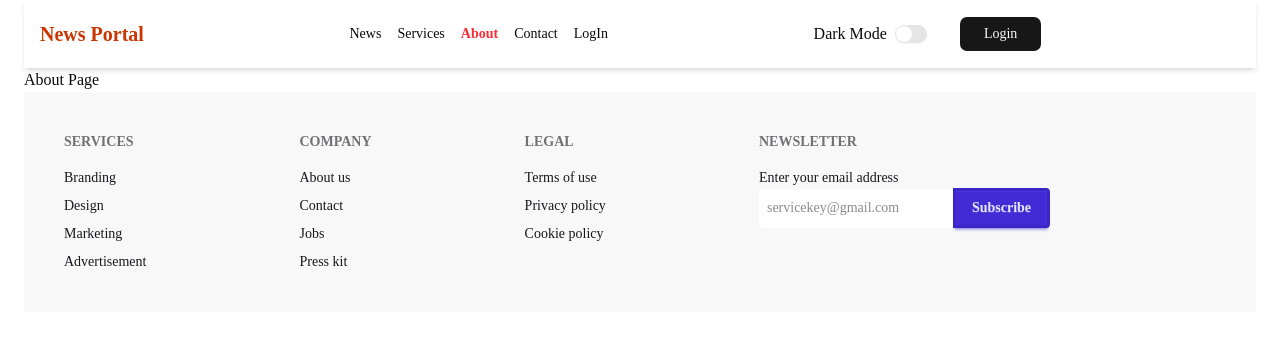
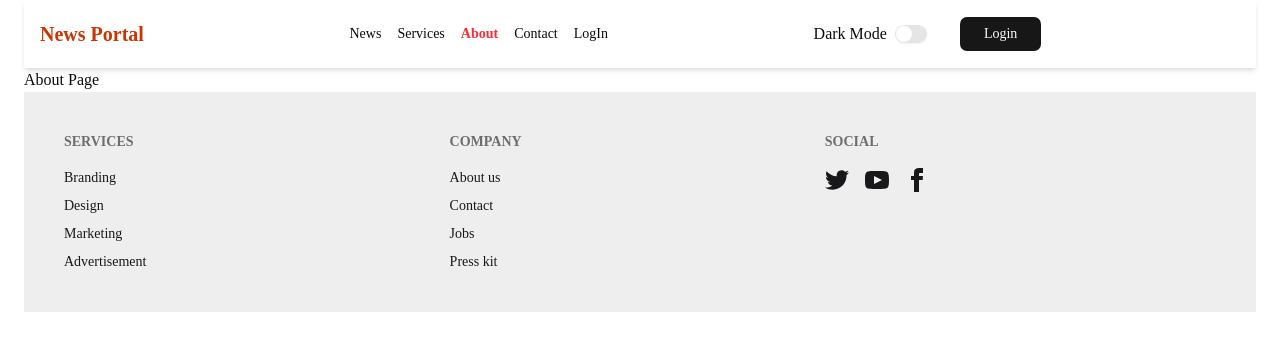
Before and after one commit to Sadikun1768/rnextjs_newsportal, a Next.js app: page /about in a window 1280 px wide. Shown: the top 350 px of the page. Built offline with nearby package versions, Linux system fonts and the light colour scheme.

Commit message:
footer change

```diff
--- a/components/ui/Footer.jsx
+++ b/components/ui/Footer.jsx
@@ -3,7 +3,7 @@
 export default function Footer() {
   return (
     <div>
-      <footer className="footer sm:footer-horizontal bg-base-200 text-base-content p-10">
+      <footer className="footer sm:footer-horizontal bg-base-300 text-base-content p-10">
   <nav>
     <h6 className="footer-title">Services</h6>
     <a className="link link-hover">Branding</a>
@@ -19,24 +19,43 @@
     <a className="link link-hover">Press kit</a>
   </nav>
   <nav>
-    <h6 className="footer-title">Legal</h6>
-    <a className="link link-hover">Terms of use</a>
-    <a className="link link-hover">Privacy policy</a>
-    <a className="link link-hover">Cookie policy</a>
+    <h6 className="footer-title">Social</h6>
+    <div className="grid grid-flow-col gap-4">
+      <a>
+        <svg
+          xmlns="http://www.w3.org/2000/svg"
+          width="24"
+          height="24"
+          viewBox="0 0 24 24"
+          className="fill-current">
+          <path
+            d="M24 4.557c-.883.392-1.832.656-2.828.775 1.017-.609 1.798-1.574 2.165-2.724-.951.564-2.005.974-3.127 1.195-.897-.957-2.178-1.555-3.594-1.555-3.179 0-5.515 2.966-4.797 6.045-4.091-.205-7.719-2.165-10.148-5.144-1.29 2.213-.669 5.108 1.523 6.574-.806-.026-1.566-.247-2.229-.616-.054 2.281 1.581 4.415 3.949 4.89-.693.188-1.452.232-2.224.084.626 1.956 2.444 3.379 4.6 3.419-2.07 1.623-4.678 2.348-7.29 2.04 2.179 1.397 4.768 2.212 7.548 2.212 9.142 0 14.307-7.721 13.995-14.646.962-.695 1.797-1.562 2.457-2.549z"></path>
+        </svg>
+      </a>
+      <a>
+        <svg
+          xmlns="http://www.w3.org/2000/svg"
+          width="24"
+          height="24"
+          viewBox="0 0 24 24"
+          className="fill-current">
+          <path
+            d="M19.615 3.184c-3.604-.246-11.631-.245-15.23 0-3.897.266-4.356 2.62-4.385 8.816.029 6.185.484 8.549 4.385 8.816 3.6.245 11.626.246 15.23 0 3.897-.266 4.356-2.62 4.385-8.816-.029-6.185-.484-8.549-4.385-8.816zm-10.615 12.816v-8l8 3.993-8 4.007z"></path>
+        </svg>
+      </a>
+      <a>
+        <svg
+          xmlns="http://www.w3.org/2000/svg"
+          width="24"
+          height="24"
+          viewBox="0 0 24 24"
+          className="fill-current">
+          <path
+            d="M9 8h-3v4h3v12h5v-12h3.642l.358-4h-4v-1.667c0-.955.192-1.333 1.115-1.333h2.885v-5h-3.808c-3.596 0-5.192 1.583-5.192 4.615v3.385z"></path>
+        </svg>
+      </a>
+    </div>
   </nav>
-  <form>
-    <h6 className="footer-title">Newsletter</h6>
-    <fieldset className="w-80">
-      <label className='mb-2'>Enter your email address</label>
-      <div className="join">
-        <input
-          type="text"
-          placeholder="servicekey@gmail.com"
-          className="input input-bordered join-item px-2" />
-        <button className="btn btn-primary join-item">Subscribe</button>
-      </div>
-    </fieldset>
-  </form>
 </footer>
     </div>
   )
```
